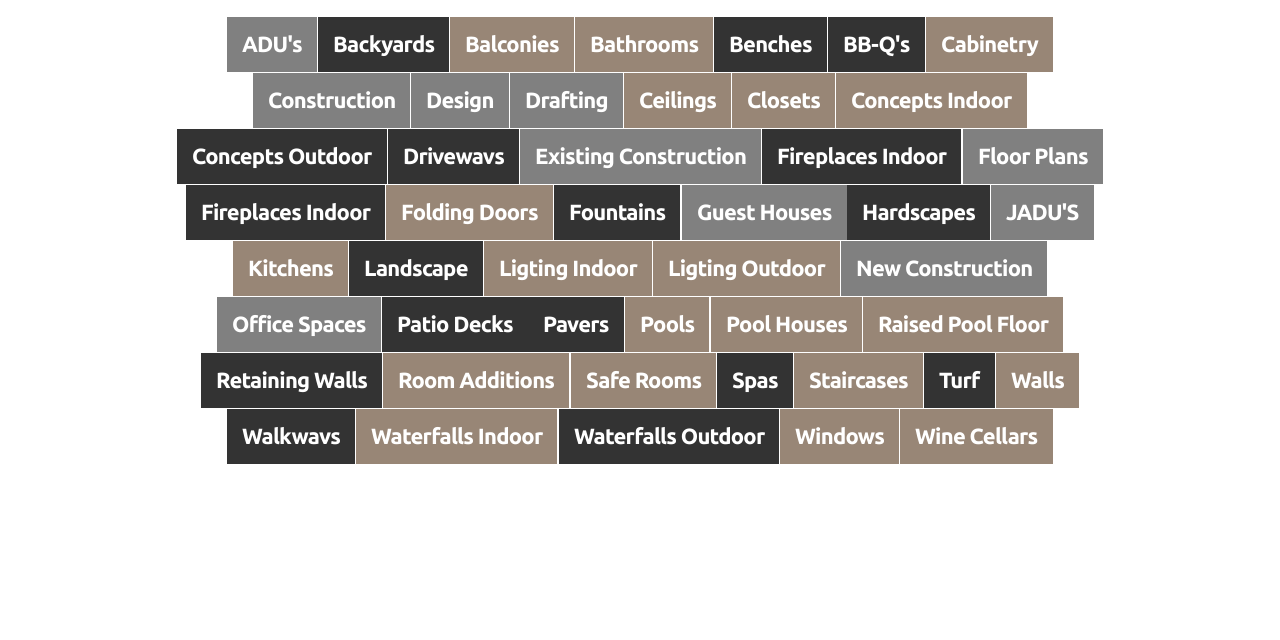
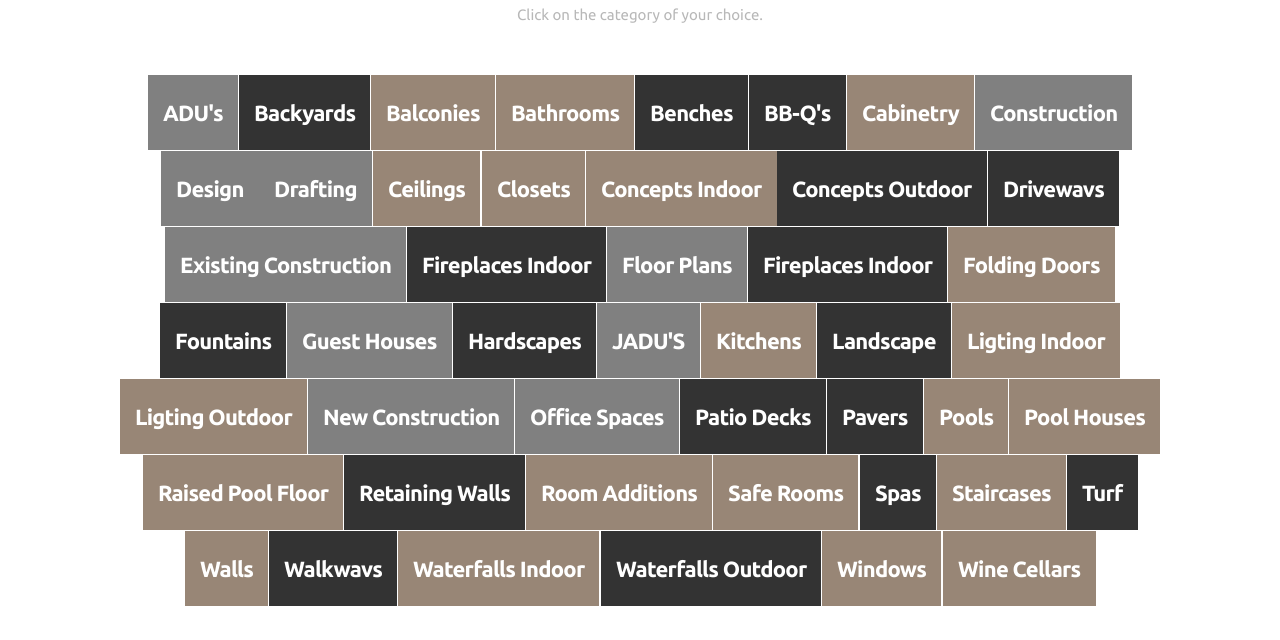
Before and after one commit to IlyaDeveloper/simple-tabs, a website built with Parcel: page src/html/index.html in a window 1280 px wide. Shown: the part 398-1038 px from the top of the page. Before the commit the page ends 888 px from the top, so only its background shows below. Built offline with nearby package versions, Linux system fonts and the light colour scheme.

Commit message:
Add template for wp

```diff
--- a/src/html/index.html
+++ b/src/html/index.html
@@ -14,45 +14,27 @@
   </head>
 
   <body>
-    <main class="layout">
-      <div class="container">
-        <header class="top">
-          <h1 class="caption">How can we help you?</h1>
-          <p class="top__sub-caption">
-            Before you start designing or making plans, ask how EDR can help
-            you.
+    <section class="help-center">
+      <header class="help-center__top">
+        <h1 class="help-center__caption">How can we help you?</h1>
+        <p class="help-center__text">
+          Before you start designing or making plans, ask how EDR can help you.
         </p>
 
         <div class="tabs">
-            <button class="button --green" type="button" data-tab-area="tb-all">
-              Show All
-            </button>
-            <button class="button" type="button" data-tab-area="tb-indor">
-              Indoor
-            </button>
-            <button
-              class="button --dark"
-              type="button"
-              data-tab-area="tb-outdoor"
-            >
-              Outdoor
-            </button>
-            <button
-              class="button --gray"
-              type="button"
-              data-tab-area="tb-house"
-            >
-              House
-            </button>
+          <div class="tabs__btn --green" data-tab-area="tb-all">Show All</div>
+          <div class="tabs__btn" data-tab-area="tb-indor">Indoor</div>
+          <div class="tabs__btn --dark" data-tab-area="tb-outdoor">Outdoor</div>
+          <div class="tabs__btn --gray" data-tab-area="tb-house">House</div>
         </div>
 
         <div>
-            <small class="top__small-text"
+          <small class="help-center__text --small"
             >Click on the category of your choice.</small
           >
         </div>
       </header>
-        <div class="tabs-content">
+      <artcle class="tabs-content">
         <div class="tabs-content__item" data-tab-content-area="tb-house">
           ADU's
         </div>
@@ -155,9 +137,7 @@
         </div>
         <!-- row -->
 
-          <div class="tabs-content__item" data-tab-content-area="tb-">
-            Pools
-          </div>
+        <div class="tabs-content__item" data-tab-content-area="tb-">Pools</div>
         <div class="tabs-content__item" data-tab-content-area="tb-">
           Pool Houses
         </div>
@@ -202,9 +182,8 @@
         <div class="tabs-content__item" data-tab-content-area="tb-indor">
           Wine Cellars
         </div>
-        </div>
-      </div>
-    </main>
+      </artcle>
+    </section>
 
     <script src="../js/main.js" type="module"></script>
   </body>
--- a/src/js/main.js
+++ b/src/js/main.js
@@ -82,12 +82,10 @@ class TabsComponent {
   }
 }
 
-const app = () => {
-  const tabs = new TabsComponent();
+const tabs = new TabsComponent();
 
-  tabs.init();
-};
+tabs.init();
 
-window.addEventListener("load", (event) => {
-  app();
-});
+// window.addEventListener("load", (event) => {
+//   app();
+// });
--- a/src/scss/core/_extends.scss
+++ b/src/scss/core/_extends.scss
@@ -1,32 +1,34 @@
 // Global Extends
-%button-main {
+%tab-btn {
   display: inline-flex;
   align-items: center;
   justify-content: center;
+  place-self: center;
 
-  min-height: var(--button-height, rem(55));
+  width: max-content;
 
-  padding: var(--button-gutter-y, rem(10)) var(--button-gutter-x, rem(15));
+  min-height: var(--tab-height, rem(55));
+
+  padding: var(--tab-gutter-y, rem(10)) var(--tab-gutter-x, rem(15));
 
   font-weight: 700;
-  font-size: var(--button-size, rem(22));
+  font-size: var(--tab-size, rem(22));
   letter-spacing: -0.034em;
-  color: var(--button-color, var(--cl-light));
+  color: var(--tab-color, var(--cl-light));
   text-align: center;
+  white-space: nowrap;
 
   touch-action: none;
-  outline: unset;
 
-  background: var(--button-fill, var(--cl-primary));
+  background: var(--tab-fill, var(--cl-primary));
 
   @media (pointer: fine) {
     transition: 0.5s linear;
-    transition-property: background-color, box-shadow, border-color, color,
-      opacity, transform;
+    transition-property: background-color, color, opacity, transform;
     cursor: pointer;
 
     &:hover {
-      --button-fill: var(--button-fill-hover, #{$secondary});
+      background: var(--tab-fill-hover, #{$secondary});
     }
 
     &:active {
--- a/src/scss/style.scss
+++ b/src/scss/style.scss
@@ -2,17 +2,14 @@
 @import "core/functions";
 @import "core/mixins";
 @import "core/vars";
-@import "core/reset";
+// @import "core/reset";
 @import "core/extends";
 
 /*----------------------------------- Import fonts */
 @import url("https://fonts.googleapis.com/css2?family=Ubuntu:ital,wght@0,300;0,400;0,500;0,700;1,300;1,400;1,500;1,700&display=swap");
 
-/*----------------------------------- Base style */
+// /*----------------------------------- Base style */
 :root {
-  --container-gutter: 3.75rem;
-  --container-limit: calc(59rem + (var(--container-gutter) * 2));
-
   --cl-primary: #988676;
   --cl-secondary: #8bc84d;
   --cl-light: #ffffff;
@@ -24,107 +21,43 @@
     font-size: 88%;
   }
 
-  @media (max-width: 640px) {
-    --container-gutter: 2rem;
-  }
-
   @media (max-width: 480px) {
-    --container-gutter: 1.5rem;
-
-    font-size: 78%;
+    font-size: 75%;
   }
 
   @media (max-width: 340px) {
-    --container-gutter: 1.3rem;
-
     font-size: 68%;
   }
-}
-
-html {
-  font-family: $font-family-primary, $font-family-system;
-  font-size: $base-font-size;
-  font-weight: normal;
-  font-synthesis: none;
-  text-align: left;
-  line-height: $base-font-height;
-  letter-spacing: normal;
-  color: $base-color;
-  -moz-osx-font-smoothing: grayscale;
-  -webkit-font-smoothing: antialiased;
-  -webkit-text-size-adjust: none;
-  text-rendering: optimizeLegibility;
-
-  scroll-behavior: smooth;
-}
-
-body {
-  position: absolute;
-  inset: 0;
-
-  display: flex;
-  flex-flow: column;
-
-  min-width: calc(100vw - 0.1px);
-  min-height: calc(100vh - 0.1px);
-
-  background: var(--main-bg, $light);
-
-  cursor: default;
 }
 
 .gm-hide {
   display: none !important;
 }
 
-.layout {
-  --container-align-items: center;
+.help-center {
+  display: flex;
+  flex-flow: column;
+  flex: 1 1;
 
-  flex: 1 1;
+  max-width: calc(59rem + 3.75rem * 2);
+
+  font-family: $font-family-primary;
+  color: $base-color;
+
+  margin: 0 auto;
+
+  &__top {
+    display: flex;
+    flex-flow: column;
+    justify-content: center;
+
+    margin: 7vmax auto 0;
+    padding: rem(26) 0;
+
+    text-align: center;
   }
 
-/*----------------------------------- Main style */
-
-.container {
-  position: var(--container-position, unset);
-
-  display: var(--container-block, flex);
-  align-items: var(--container-align-items, flex-start);
-  justify-content: var(--container-justify-content, flex-start);
-  flex-flow: var(--container-flex-flow, column);
-  gap: var(--container-gap, 0);
-
-  width: 100%;
-  max-width: var(--container-limit, auto);
-
-  padding-right: var(--container-gutter, 0);
-  padding-left: var(--container-gutter, 0);
-  margin-right: auto;
-  margin-left: auto;
-}
-
-.button {
-  @extend %button-main;
-
-  &.--active {
-    pointer-events: none;
-    opacity: 0.8;
-  }
-
-  &.--green {
-    --button-fill: var(--cl-secondary);
-  }
-
-  &.--dark {
-    --button-fill: var(--cl-dark);
-  }
-
-  &.--gray {
-    --button-fill: var(--cl-dark-light);
-  }
-}
-
-.caption {
+  &__caption {
     margin: var(--caption-margin, 0 0 $gutter);
 
     font-size: var(--h1-size, rem(72));
@@ -137,24 +70,14 @@ body {
     }
   }
 
-.top {
-  display: flex;
-  flex-flow: column;
-  justify-content: center;
-
-  margin: 7vmax auto auto;
-  padding: rem(26) 0;
-
-  text-align: center;
-
-  &__sub-caption {
+  &__text {
     font-size: rem(19);
     color: $dark-light;
-  }
 
-  &__small-text {
+    &.--small {
       font-size: rem(15);
       color: $dark-lighten;
+    }
   }
 }
 
@@ -167,33 +90,53 @@ body {
 }
 
 .tabs {
-  --button-height: 3.75rem;
+  --tab-height: 3.75rem;
 
   margin: rem(42) auto rem(8);
+
+  &__btn {
+    @extend %tab-btn;
+
+    &.--active {
+      pointer-events: none;
+      opacity: 0.8;
+    }
+
+    &.--green {
+      --tab-fill: var(--cl-secondary);
+      --tab-fill-hover: var(--cl-primary);
+    }
+
+    &.--dark {
+      --tab-fill: var(--cl-dark);
+      --tab-fill-hover: var(--cl-secondary);
+    }
+
+    &.--gray {
+      --tab-fill: var(--cl-dark-light);
+      --tab-fill-hover: var(--cl-secondary);
+    }
+  }
 }
 
 .tabs-content {
+  margin: 0 auto;
   padding: rem(26) 0 !important;
-  margin: 0 auto;
 
   &__item {
-    @extend %button-main;
-    place-self: center;
+    @extend %tab-btn;
 
-    width: max-content;
+    --tab-fill-hover: var(--cl-secondary);
+    --tab-fill: var(--cl-primary);
 
-    white-space: nowrap;
-
-    background: var(--button-fill, var(--cl-primary));
-    overflow: hidden;
     will-change: filter;
 
     &[data-tab-content-area="tb-outdoor"] {
-      background: var(--button-fill, var(--cl-dark));
+      --tab-fill: var(--cl-dark);
     }
 
     &[data-tab-content-area="tb-house"] {
-      background: var(--button-fill, var(--cl-dark-light));
+      --tab-fill: var(--cl-dark-light);
     }
   }
 }
```
Lines whose indentation alone changed are shown as unchanged.
